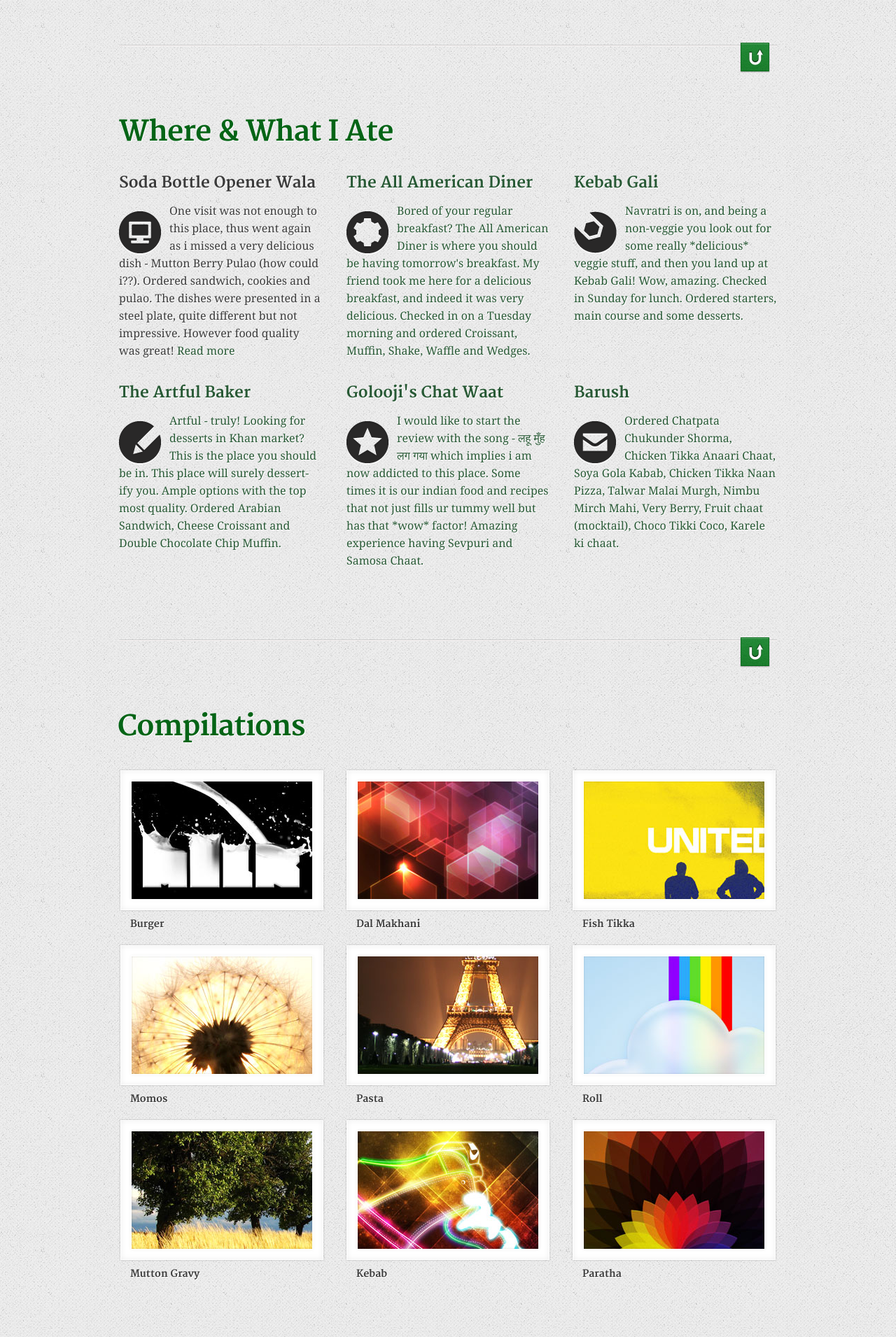
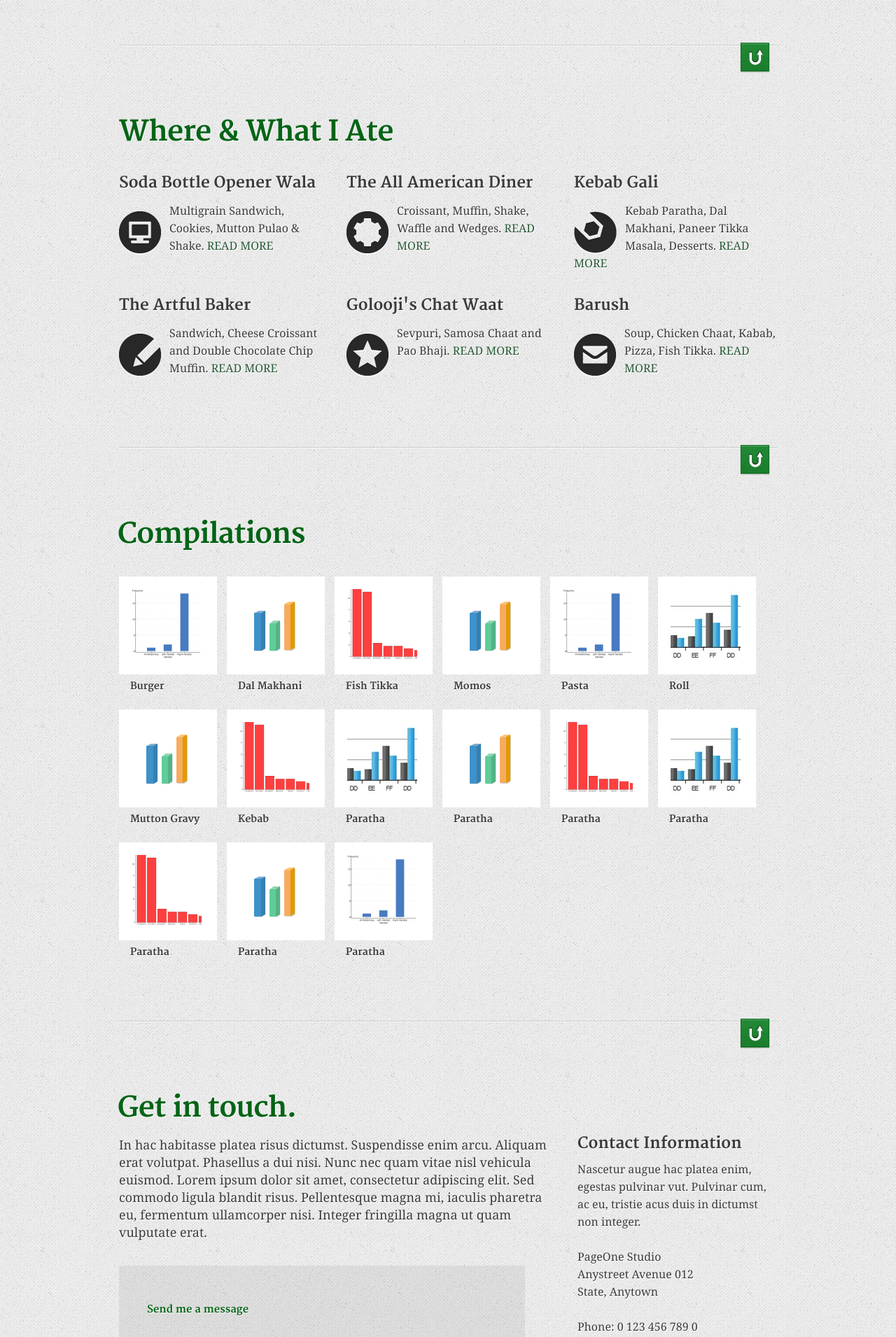
Before and after one commit to foodcompiler/websitecode_v1, a PHP site: page / in a window 1280 px wide. Shown: the part 636-2547 px from the top of the page at 70% size. Run offline with PHP 8.4, Linux system fonts and the light colour scheme; some libraries are stand-ins or nearby versions.

Commit message:
Added dummy images and changed layout for Compilation section

```diff
--- a/css/style.css
+++ b/css/style.css
@@ -500,16 +500,16 @@
     margin-right: 29px;
     margin-bottom: 10px;
     margin-top: 10px;
-    width: 294px;
-    height: 230px;
+    width: 125px;
+    height: 170px;
     max-height: 250px;
 }
 section#compilation ul.folio-list li .thumb {
     margin: 0 0 5px 0;
     padding: 0;
-    background: url(../images/thumb-frame.png) no-repeat;
-    width: 294px;
-    height: 205px;
+    background: #ffffff;
+    width: 140px;
+    height: 140px;
 }
 section#compilation ul.folio-list li .thumb img {
     margin-top: 18px;
--- a/index.html
+++ b/index.html
@@ -2,12 +2,14 @@
 <!--[if IE 7 ]>    <html class="ie7 oldie"> <![endif]-->
 <!--[if IE 8 ]>    <html class="ie8 oldie"> <![endif]-->
 <!--[if IE 9 ]>    <html class="ie9"> <![endif]-->
-<!--[if (gt IE 9)|!(IE)]><!--> <html> <!--<![endif]-->
+<!--[if (gt IE 9)|!(IE)]><!-->
+<html>
+<!--<![endif]-->
 
 <head>
 
-    <meta http-equiv="X-UA-Compatible" content="IE=edge,chrome=1"/>
-    <meta charset="utf-8"/>
+    <meta http-equiv="X-UA-Compatible" content="IE=edge,chrome=1" />
+    <meta charset="utf-8" />
     <meta name="description" content="">
     <meta name="author" content="">
 
@@ -55,7 +57,8 @@
             <div class="intro-box">
                 <h1>Hello there!</h1>
 
-           <p class="intro">Food Compiler brings the compilations at one place. Next time you crave for anything, check out this space. Loaded with Zomato reviews, you can also find the compilation here.</p>
+                <p class="intro">Food Compiler brings the compilations at one place. Next time you crave for anything, check out this space.
+                    Loaded with Zomato reviews, you can also find the compilation here.</p>
 
                 <p class="intro">Hoping your support to see this newly born baby growing :)</p>
 
@@ -66,7 +69,7 @@
                 <div id="slider" class="nivoSlider">
                     <img src="images/slides/slide1.png" width="383" height="198" alt="" />
                     <img src="images/slides/slide2.png" width="383" height="198" alt="" />
-                <img src="images/slides/slide3.png" width="383" height="198" alt="" title="#htmlcaption"/>
+                    <img src="images/slides/slide3.png" width="383" height="198" alt="" title="#htmlcaption" />
                 </div>
                 <div id="htmlcaption" class="nivo-html-caption">
                     <strong>This</strong> is an example of a <em>HTML</em> caption with <a href="#">a link</a>.
@@ -77,18 +80,22 @@
 
                 <section class="col">
                     <h2>Blogs</h2>
-                <p>Sharing is caring! Read the reviews, with how-to-reach and what-to-order. Enjoy the drooling pics and know more about the origin of the place. Interested in knowing the history too? Yes, you are the right place. </p>
+                    <p>Sharing is caring! Read the reviews, with how-to-reach and what-to-order. Enjoy the drooling pics and
+                        know more about the origin of the place. Interested in knowing the history too? Yes, you are the
+                        right place. </p>
                 </section>
                 <section class="col mid">
                     <h2>Compilation</h2>
 
-                <p>Craving for anything particular? Check out this section, and get to know in the easiest possible way. Take a look and eat!</p>
+                    <p>Craving for anything particular? Check out this section, and get to know in the easiest possible way.
+                        Take a look and eat!</p>
                 </section>
 
                 <section class="col">
                     <h2>Submit Review</h2>
 
-                <p>Want to share your review and want to be a part of Food Compiler? <a href="mailto:foodcompiler@gmail.com?Subject=My%20Review" target="_top">Send Mail</a> to foodcompiler@gmail.com</p>
+                    <p>Want to share your review and want to be a part of Food Compiler? <a href="mailto:foodcompiler@gmail.com?Subject=My%20Review"
+                            target="_top">Send Mail</a> to foodcompiler@gmail.com</p>
                     <p>PS: 'visible' credits ensured</p>
                 </section>
             </div>
@@ -98,119 +105,138 @@
         </section>
 
         <!-- blog -->
-      <section id="blog" >
-
+        <section id="blog">
             <h1>Where & What I Ate</h1>
-
             <div class="row no-bottom-margin">
                 <section class="col">
                     <h2>Soda Bottle Opener Wala</h2>
-
-                    <p><img class="align-left" alt="" src="images/services/webdesign.png" />One visit was not enough to this place, thus went again as i missed a very delicious dish - Mutton Berry Pulao (how could i??). Ordered sandwich, cookies and pulao. The dishes were presented in a steel plate, quite different but not impressive. However food quality was great! <a href="https://www.zomato.com/review/REoLpp" target="_blank">Read more</p>
+                    <p><img class="align-left" alt="" src="images/services/webdesign.png" href="" />Multigrain Sandwich, Cookies,
+                        Mutton Pulao & Shake. <a href="https://www.zomato.com/review/REoLpp" target="_blank">READ MORE</a></p>
                 </section>
                 <section class="col mid">
                     <h2>The All American Diner</h2>
-
-                    <p><img class="align-left" alt="" src="images/services/webdevelopment.png" />Bored of your regular breakfast? The All American Diner is where you should be having tomorrow's breakfast. My friend took me here for a delicious breakfast, and indeed it was very delicious. Checked in on a Tuesday morning and ordered Croissant, Muffin, Shake, Waffle and Wedges.</p>
+                    <p><img class="align-left" alt="" src="images/services/webdevelopment.png" />Croissant, Muffin, Shake, Waffle
+                        and Wedges. <a href="https://www.zomato.com/review/brNmqY" target="_blank">READ MORE</a></p>
                 </section>
 
                 <section class="col">
                     <h2>Kebab Gali</h2>
-
-                    <p><img class="align-left" alt="" src="images/services/seo-services.png" />Navratri is on, and being a non-veggie you look out for some really *delicious* veggie stuff, and then you land up at Kebab Gali! Wow, amazing. Checked in Sunday for lunch. Ordered starters, main course and some desserts.</p>
-
+                    <p><img class="align-left" alt="" src="images/services/seo-services.png" />Kebab Paratha, Dal Makhani, Paneer
+                        Tikka Masala, Desserts. <a href="https://www.zomato.com/review/MEmqyr" target="_blank">READ MORE</a></p>
                 </section>
             </div>
-
             <div class="row">
                 <section class="col">
                     <h2>The Artful Baker</h2>
-
-                    <p><img class="align-left" alt="" src="images/services/print-design.png" />Artful - truly! Looking for desserts in Khan market? This is the place you should be in. This place will surely dessert-ify you. Ample options with the top most quality. Ordered Arabian Sandwich, Cheese Croissant and Double Chocolate Chip Muffin.</p>
+                    <p><img class="align-left" alt="" src="images/services/print-design.png" />Sandwich, Cheese Croissant and
+                        Double Chocolate Chip Muffin. <a href="https://www.zomato.com/review/xNYADP" target="_blank">READ MORE</a></p>
                 </section>
                 <section class="col mid">
                     <h2>Golooji's Chat Waat</h2>
-
-                    <p><img class="align-left" alt="" src="images/services/logo-design-and-branding.png" />I would like to start the review with the song - लहू मुँह लग गया which implies i am now addicted to this place. Some times it is our indian food and recipes that not just fills ur tummy well but has that *wow* factor! Amazing experience having Sevpuri and Samosa Chaat.</p>
+                    <p><img class="align-left" alt="" src="images/services/logo-design-and-branding.png" />Sevpuri, Samosa Chaat
+                        and Pao Bhaji. <a href="https://www.zomato.com/review/goaDyR" target="_blank">READ MORE</a></p>
                 </section>
-
                 <section class="col">
                     <h2>Barush</h2>
-
-                    <p><img class="align-left" alt="" src="images/services/newsletter.png" />Ordered Chatpata Chukunder Shorma, Chicken Tikka Anaari Chaat, Soya Gola Kabab, Chicken Tikka Naan Pizza, Talwar Malai Murgh, Nimbu Mirch Mahi, Very Berry, Fruit chaat (mocktail), Choco Tikki Coco, Karele ki chaat.</p>
-
+                    <p><img class="align-left" alt="" src="images/services/newsletter.png" />Soup, Chicken Chaat, Kabab, Pizza,
+                        Fish Tikka. <a href="https://www.zomato.com/review/QXaKoQ" target="_blank">READ MORE</a></p>
                 </section>
             </div>
-
             <a class="back-to-top" href="#main">Back to Top</a>
 
         </section>
 
         <!-- compilation -->
         <section id="compilation">
-
             <h1>Compilations</h1>
-
             <ul class="folio-list clearfix">
-
                 <li class="folio-thumb">
                     <div class="thumb">
-                        <a class="lightbox" href="images/thumbs/big/milk.jpg" title="Milk Splashes" ><img src="images/thumbs/milk.jpg" alt="" /> </a>
+                        <a class="lightbox" href="images/thumbs/big/milk.jpg" target="_blank" title="Milk Splashes"><img src="images/chart4.png" alt="" /> </a>
                     </div>
                     <h3 class="entry-title">Burger</h3>
                 </li>
-
-                <li class="folio-thumb last">
+                <li class="folio-thumb">
                     <div class="thumb">
-                        <a class="lightbox" href="images/thumbs/big/hexagon.jpg" title="Hexagon Bokeh"><img src="images/thumbs/hexagon.jpg" alt="" /> </a>
+                        <a class="lightbox" href="images/thumbs/big/hexagon.jpg" title="Hexagon Bokeh"><img src="images/chart1.png" alt="" /> </a>
                     </div>
                     <h3 class="entry-title">Dal Makhani</h3>
                 </li>
-
                 <li class="folio-thumb">
                     <div class="thumb">
-                        <a class="lightbox-video" href="http://www.youtube.com/watch?v=EPXwP8D5C5c&feature=player_embedded"><img src="images/thumbs/hillsong-united-aftermath.jpg" alt="" /></a>
+                        <a class="lightbox-video" href=""><img src="images/chart2.png" alt="" /></a>
                     </div>
                     <h3 class="entry-title">Fish Tikka</h3>
                 </li>
                 <li class="folio-thumb">
                     <div class="thumb">
-                        <a class="lightbox" href="images/thumbs/big/dandelion.jpg" title="Dandelion" ><img src="images/thumbs/dandelion.jpg" alt="" /> </a>
+                        <a class="lightbox" href="images/thumbs/big/dandelion.jpg" title="Dandelion"><img src="images/chart1.png" alt="" /> </a>
                     </div>
                     <h3 class="entry-title">Momos</h3>
                 </li>
-
                 <li class="folio-thumb">
                     <div class="thumb">
-                        <a class="lightbox" href="images/thumbs/big/eiffel.jpg" title="Eiffel Tower"><img src="images/thumbs/eiffel.jpg" alt="" /> </a>
+                        <a class="lightbox" href="images/thumbs/big/eiffel.jpg" title="Eiffel Tower"><img src="images/chart4.png" alt="" /> </a>
                     </div>
                     <h3 class="entry-title">Pasta</h3>
                 </li>
-
-                 <li class="folio-thumb last">
+                <li class="folio-thumb">
                     <div class="thumb">
-                        <a class="lightbox" href="images/thumbs/big/clouds-and-rainbow.jpg" title="Clouds &amp; Rainbow"><img src="images/thumbs/clouds-and-rainbow.jpg" alt="" /> </a>
+                        <a class="lightbox" href="images/thumbs/big/clouds-and-rainbow.jpg" title="Clouds &amp; Rainbow"><img src="images/chart3.png" alt="" /> </a>
                     </div>
                     <h3 class="entry-title">Roll</h3>
                 </li>
-
                 <li class="folio-thumb">
                     <div class="thumb">
-                        <a class="lightbox" href="images/thumbs/big/landscape.jpg" title="Rural Landscape"><img src="images/thumbs/landscape.jpg" alt=""  /> </a>
+                        <a class="lightbox" href="images/thumbs/big/landscape.jpg" title="Rural Landscape"><img src="images/chart1.png" alt="" /> </a>
                     </div>
                     <h3 class="entry-title">Mutton Gravy</h3>
                 </li>
-
                 <li class="folio-thumb">
                     <div class="thumb">
-                        <a class="lightbox" href="images/thumbs/big/sneakers.jpg" title="Cosmic Sneakers"><img src="images/thumbs/sneakers.jpg" alt="" /> </a>
+                        <a class="lightbox" href="images/thumbs/big/sneakers.jpg" title="Cosmic Sneakers"><img src="images/chart2.png" alt="" /> </a>
                     </div>
                     <h3 class="entry-title">Kebab</h3>
                 </li>
-
-                 <li class="folio-thumb last">
+                <li class="folio-thumb">
                     <div class="thumb">
-                        <a class="lightbox" href="images/thumbs/big/vector-flower-fullscreen.jpg" title="Abstract Vectors"><img src="images/thumbs/vector-flower-fullscreen.jpg" alt="" /> </a>
+                        <a class="lightbox" href="images/thumbs/big/vector-flower-fullscreen.jpg" title="Abstract Vectors"><img src="images/chart3.png" alt="" /> </a>
+                    </div>
+                    <h3 class="entry-title">Paratha</h3>
+                </li>
+                <li class="folio-thumb">
+                    <div class="thumb">
+                        <a class="lightbox" href="images/thumbs/big/vector-flower-fullscreen.jpg" title="Abstract Vectors"><img src="images/chart1.png" alt="" /> </a>
+                    </div>
+                    <h3 class="entry-title">Paratha</h3>
+                </li>
+                <li class="folio-thumb">
+                    <div class="thumb">
+                        <a class="lightbox" href="images/thumbs/big/vector-flower-fullscreen.jpg" title="Abstract Vectors"><img src="images/chart2.png" alt="" /> </a>
+                    </div>
+                    <h3 class="entry-title">Paratha</h3>
+                </li>
+                <li class="folio-thumb">
+                    <div class="thumb">
+                        <a class="lightbox" href="images/thumbs/big/vector-flower-fullscreen.jpg" title="Abstract Vectors"><img src="images/chart3.png" alt="" /> </a>
+                    </div>
+                    <h3 class="entry-title">Paratha</h3>
+                </li>
+                <li class="folio-thumb">
+                    <div class="thumb">
+                        <a class="lightbox" href="images/thumbs/big/vector-flower-fullscreen.jpg" title="Abstract Vectors"><img src="images/chart2.png" alt="" /> </a>
+                    </div>
+                    <h3 class="entry-title">Paratha</h3>
+                </li>
+                <li class="folio-thumb">
+                    <div class="thumb">
+                        <a class="lightbox" href="images/thumbs/big/vector-flower-fullscreen.jpg" title="Abstract Vectors"><img src="images/chart1.png" alt="" /> </a>
+                    </div>
+                    <h3 class="entry-title">Paratha</h3>
+                </li>
+                <li class="folio-thumb">
+                    <div class="thumb">
+                        <a class="lightbox" href="images/thumbs/big/vector-flower-fullscreen.jpg" title="Abstract Vectors"><img src="images/chart4.png" alt="" /> </a>
                     </div>
                     <h3 class="entry-title">Paratha</h3>
                 </li>
@@ -460,10 +486,10 @@
             <div class="primary">
 
                 <p class="intro">
-                In hac habitasse platea risus dictumst. Suspendisse enim arcu. Aliquam erat volutpat.
-                Phasellus a dui nisi. Nunc nec quam vitae nisl vehicula euismod. Lorem ipsum dolor sit amet,
-                consectetur adipiscing elit. Sed commodo ligula blandit risus. Pellentesque magna mi,
-                iaculis pharetra eu, fermentum ullamcorper nisi. Integer fringilla magna ut quam vulputate erat.
+                    In hac habitasse platea risus dictumst. Suspendisse enim arcu. Aliquam erat volutpat. Phasellus a dui nisi. Nunc nec quam
+                    vitae nisl vehicula euismod. Lorem ipsum dolor sit amet, consectetur adipiscing elit. Sed commodo ligula
+                    blandit risus. Pellentesque magna mi, iaculis pharetra eu, fermentum ullamcorper nisi. Integer fringilla
+                    magna ut quam vulputate erat.
                 </p>
 
                 <form method="post" action="contact.php" id="contactform">
@@ -489,16 +515,16 @@
 
                     <div>
                         <label>Subject</label>
-                    <input name="subject" type="text" id="subject"  value="" />
+                        <input name="subject" type="text" id="subject" value="" />
                     </div>
 
                     <div>
                         <label>Message <span class="required">*</span></label>
-                    <textarea name="message" rows="20" cols="50"  id="message" ></textarea><br /><br />
+                        <textarea name="message" rows="20" cols="50" id="message"></textarea><br /><br />
                     </div>
 
                     <div>
-					<input type="submit"  value="Submit" class="button">
+                        <input type="submit" value="Submit" class="button">
                         <input type="reset" value="Reset" class="button">
                     </div>
 
@@ -512,18 +538,15 @@
                 <h2>Contact Information</h2>
 
 
-                    <p>Nascetur augue hac platea enim, egestas pulvinar vut. Pulvinar cum, ac eu, tristie
-                    acus duis in dictumst non integer.</p>
+                <p>Nascetur augue hac platea enim, egestas pulvinar vut. Pulvinar cum, ac eu, tristie acus duis in dictumst
+                    non integer.</p>
 
                 <p>
-                    PageOne Studio <br />
-                    Anystreet Avenue 012 <br />
-                    State, Anytown
+                    PageOne Studio <br /> Anystreet Avenue 012 <br /> State, Anytown
                 </p>
 
                 <p>
-                    Phone: 0 123 456 789 0 <br />
-                    Email: info [@] pageone.com
+                    Phone: 0 123 456 789 0 <br /> Email: info [@] pageone.com
                 </p>
 
 
@@ -567,16 +590,15 @@
         <div class="footer-content">
             <ul class="footer-menu">
                 <li><a href="#main">Home</a></li>
-            <li><a href="#blog">blog</a></li>
-            <li><a href="#compilation">compilation</a></li>
+                <li><a href="#blog">Blog</a></li>
+                <li><a href="#compilation">Compilation</a></li>
                 <li><a href="#about-us">About</a></li>
                 <li><a href="#contact">Contact</a></li>
                 <!-- <li class="rss-feed"><a href="#">RSS Feed</a></li> -->
             </ul>
 
             <p class="footer-text">
-            &copy; 2014 PageOne. &nbsp; &nbsp;
-            Design by <a href="http://www.styleshout.com/">Styleshout</a> &nbsp; &nbsp;
+                &copy; 2014 PageOne. &nbsp; &nbsp; Design by <a href="http://www.styleshout.com/">Styleshout</a> &nbsp; &nbsp;
             </p>
 
         </div>
@@ -585,7 +607,9 @@
 
     <!-- scripts -->
     <script src="http://ajax.googleapis.com/ajax/libs/jquery/1.6/jquery.min.js"></script>
-<script>window.jQuery || document.write('<script src="js/jquery-1.6.1.min.js"><\/script>')</script>
+    <script>
+        window.jQuery || document.write('<script src="js/jquery-1.6.1.min.js"><\/script>')
+    </script>
 
     <script src="js/jquery.smoothscroll.js"></script>
     <script src="js/jquery.nivo.slider.pack.js"></script>
@@ -594,4 +618,5 @@
     <script src="js/init.js"></script>
 
 </body>
+
 </html>
```
Also changed, not shown: images/chart1.png (added), images/chart2.png (added), images/chart3.png (added), images/chart4.png (added), images/photo.jpg (added), 1 other file. Lines whose indentation alone changed are shown as unchanged.
